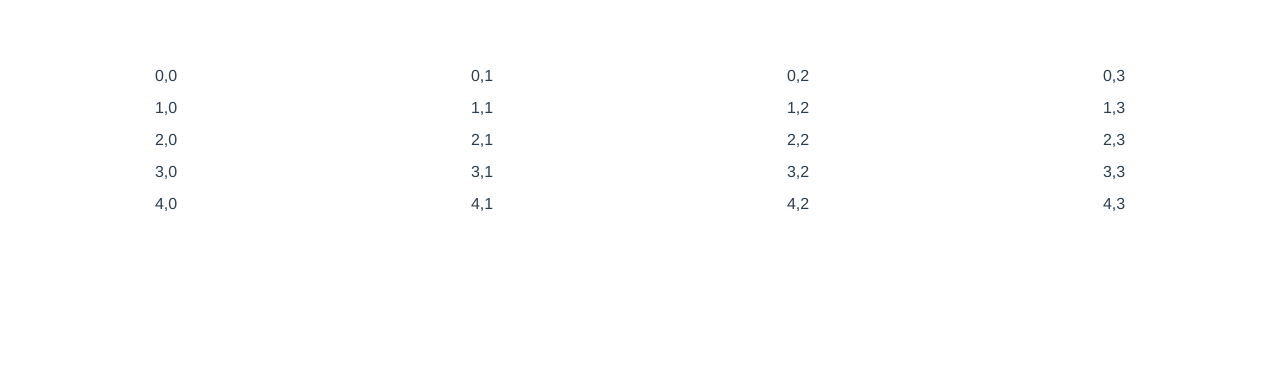
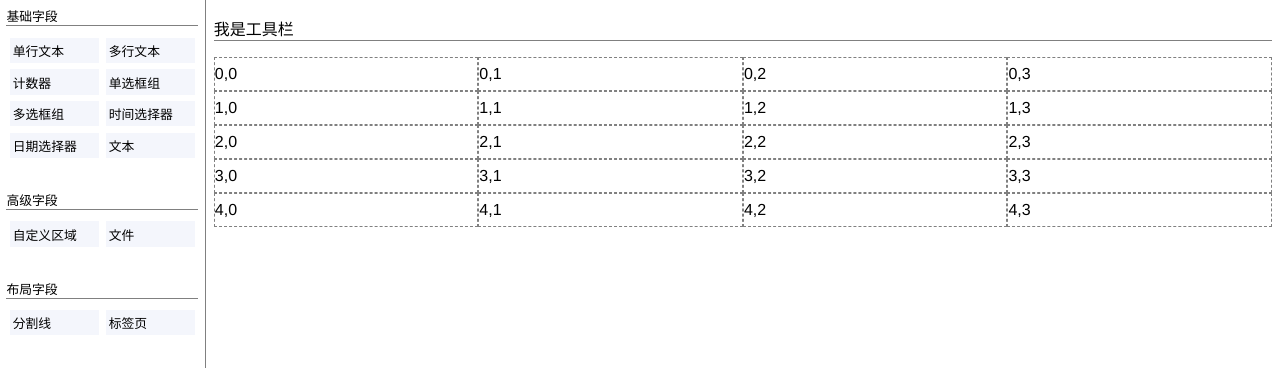
Before and after one commit to sidian123/form-designer, a Vue app: page / in a window 1280 px wide. Shown: the top 368 px of the page. Built offline with nearby package versions, Linux system fonts and the light colour scheme.

Commit message:
完成大致布局

```diff
--- a/src/App.vue
+++ b/src/App.vue
@@ -16,12 +16,16 @@
 </script>
 
 <style>
-#app {
-  font-family: Avenir, Helvetica, Arial, sans-serif;
-  -webkit-font-smoothing: antialiased;
-  -moz-osx-font-smoothing: grayscale;
-  text-align: center;
-  color: #2c3e50;
-  margin-top: 60px;
-}
+  * {
+    box-sizing: border-box;
+  }
+  html,body,#app{
+    width: 100%;
+    height: 100%;
+    margin:0;
+    padding: 0;
+  }
+  #app{
+    font-family: "Helvetica Neue",Helvetica,"PingFang SC","Hiragino Sans GB","Microsoft YaHei","微软雅黑",Arial,sans-serif;
+  }
 </style>
--- a/src/components/FormDesigner.vue
+++ b/src/components/FormDesigner.vue
@@ -1,8 +1,39 @@
 <template>
     <div class="form-designer">
-        <div class="func-bar"></div>
+        <div class="field-sidebar">
+            <div class="field-group">
+                <div class="field-group-title">基础字段</div>
+                <div class="field-group-content">
+                    <div class="field-item">单行文本</div>
+                    <div class="field-item">多行文本</div>
+                    <div class="field-item">计数器</div>
+                    <div class="field-item">单选框组</div>
+                    <div class="field-item">多选框组</div>
+                    <div class="field-item">时间选择器</div>
+                    <div class="field-item">日期选择器</div>
+                    <div class="field-item">文本</div>
+                </div>
+            </div>
+            <div class="field-group">
+                <div class="field-group-title">高级字段</div>
+                <div class="field-group-content">
+                    <div class="field-item">自定义区域</div>
+                    <div class="field-item">文件</div>
+                </div>
+            </div>
+            <div class="field-group">
+                <div class="field-group-title">布局字段</div>
+                <div class="field-group-content">
+                    <div class="field-item">分割线</div>
+                    <div class="field-item">标签页</div>
+                </div>
+            </div>
+        </div>
+        <div class="designer-body">
+            <div class="tool-bar">我是工具栏</div>
             <div class="form-editor">
                 <div class="cell"
+                     :class="{isSelected:item.isSelected}"
                      v-for="(item,index) in editorCells"
                      :key="index"
                      :id="`${item.row},${item.column}`"
@@ -11,6 +42,7 @@
                      @mouseup="onCellMouseUp"
                 >
                     {{`${item.row},${item.column}`}}
+                </div>
             </div>
         </div>
     </div>
@@ -36,7 +68,7 @@
             }
         },
         created() {
-            this.editorCells=this.refreshEditorCells();
+            this.refreshEditorCells();
         },
         watch:{
             dragStart(){
@@ -47,23 +79,51 @@
             }
         },
         methods:{
+            /**
+             * 刷新编辑器
+             */
             refreshEditorCells(){
                 let cells=[];
                 for(let i=0;i<this.rowNum;i++){//对于每一行
                     for(let j=0;j<this.columnNum;j++){//对于行中这一列
-                        cells.push({
-                            row:i,column:j
-                        })
+                        cells.push(this.fillCell(i,j));
                     }
                 }
-                return cells;
+                this.editorCells=cells;
             },
+            /**
+             * 填充单元格对象
+             * @param row 行号
+             * @param column 列号
+             */
+            fillCell(row,column){
+                //更新isSelected字段
+                let isSelected=false;
+                if(this.dragEnd!=null){//处于拖拽或选中状态
+                    if(row>=this.dragStart.row && row<=this.dragEnd.row &&
+                        column>=this.dragStart.column && column<=this.dragEnd.column){//该单元格在拖拽范围内
+                        isSelected=true;
+                    }
+                }
+
+                return {
+                    row,column,isSelected
+                }
+            },
+            /**
+             * 清空拖拽状态
+             */
             initDragStatus(){
                 this.dragStart=null;
                 this.dragEnd=null;
             },
+            /**
+             * 开始拖拽
+             * @param event
+             */
             onCellMouseMove(event){
-                if(this.isDrag){
+                if(this.isDrag){//处于拖拽状态
+                    //更新dragEnd状态
                     let array=event.target.getAttribute("id").split(',');
                     this.dragEnd={
                         row:parseInt(array[0]),
@@ -72,14 +132,27 @@
                     console.log(event.target.getAttribute("id"));
                 }
             },
+            /**
+             * 拖拽中
+             * @param event
+             */
             onCellMouseUp(event){
-                this.initDragStatus();
-
-                console.log(event.target.getAttribute("id"));
+                //更新dragEnd状态
+                let array=event.target.getAttribute("id").split(',');
+                this.dragEnd={
+                    row:parseInt(array[0]),
+                    column:parseInt(array[1])
+                };
+                //退出拖拽状态
+                this.isDrag=false;
             },
+            /**
+             * 拖拽中
+             * @param event
+             */
             onCellMouseDown(event){
                 this.isDrag=true;
-                let array=event.target.getAttribute("id");
+                let array=event.target.getAttribute("id").split(',');
                 this.dragStart={
                     row:parseInt(array[0]),
                     column:parseInt(array[1])
@@ -92,6 +165,46 @@
 
 <style lang="scss" scoped>
     .form-designer{
+        display: flex;
+        width: 100%;
+        height: 100%;
+
+        .field-sidebar{
+            flex-basis: 150px;
+            flex-shrink: 0;
+            height: 100%;
+            font-size: 0.8rem;
+            border-right: solid 1px gray;
+
+            .field-group{
+                background-color: white;
+                margin-bottom: 1rem;
+                padding: 0.4rem;
+
+                .field-group-title{
+                    border-bottom: solid 1px gray;
+                    margin-bottom: 0.5rem;
+                }
+                .field-group-content{
+                    display: grid;
+                    grid-template-columns:repeat(2,minmax(6rem,1fr));
+
+                    .field-item{
+                        background-color: #f4f6fc;
+                        margin:0.2rem;
+                        padding: 0.2rem;
+                        cursor: pointer;
+                    }
+                }
+            }
+        }
+        .designer-body{
+            flex-grow: 1;
+            padding: 1rem 0.5rem;
+            .tool-bar{
+                border-bottom: solid 1px gray;
+                margin-bottom: 1rem;
+            }
             .form-editor{
                 display: grid;
                 grid-template-columns:repeat(4,minmax(200px,1fr));
@@ -99,11 +212,17 @@
 
                 .cell{
                     line-height: 2rem;
+                    border:dashed 1px gray;
                     &:hover{
-                    background-color: black;
+                        background-color: #c8c8c8;
                         color: white;
+                    }
+                    &.isSelected{
+                        background-color: #76ff78;
                     }
                 }
             }
         }
+
+    }
 </style>
```
Also changed, not shown: 1 other file (tests, documents, lock files or other folders). Lines whose indentation alone changed are shown as unchanged.
